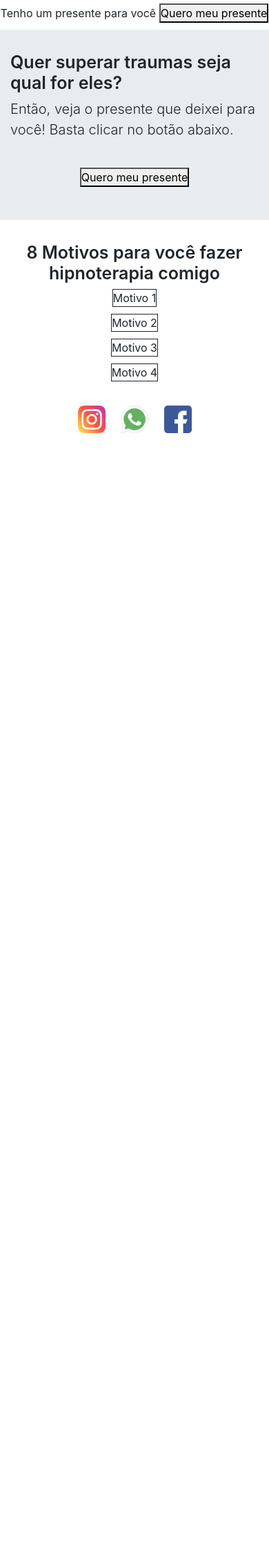
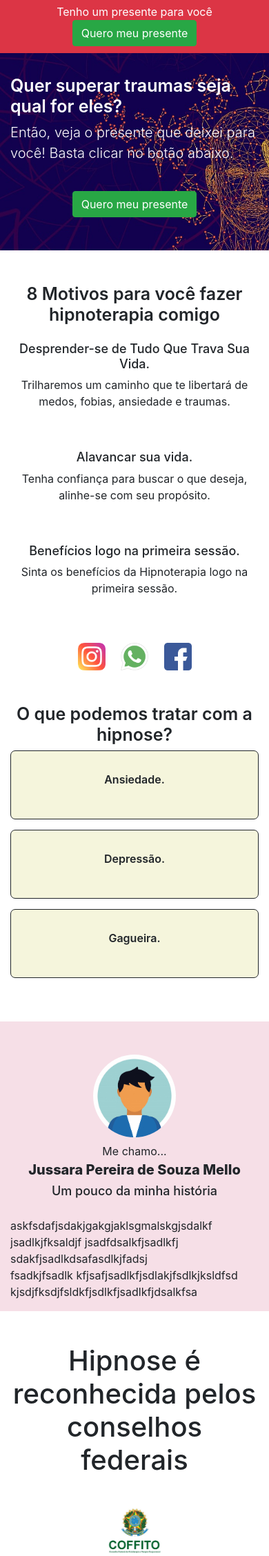
Before and after one commit to Caioom/SiteHipnose, a PHP site: page / in a window 390 px wide. Shown: the top 2256 px of the page at 69% size. Before the commit the page ends 628 px from the top, so only its background shows below. Run offline with PHP 8.4, Linux system fonts and the light colour scheme.

Commit message:
Fim v1 layout mobile

```diff
--- /dev/null
+++ b/components/apresentacao.php
@@ -0,0 +1,18 @@
+<section class="row whoami m-0 mt-5 pt-5">
+    <div class="col-xs-12">
+        <div class="img"></div>
+    </div>
+    <div class="content-apresentation">
+        <p class="p-2 text-center">Me chamo...
+            <br><span style="font-weight: 800; font-size: 20px;">Jussara Pereira de Souza Mello<span>
+            <br>
+            <span style="font-weight: 500; font-size: 18px;">Um pouco da minha história</span>
+        </p>
+        <p class="container">
+            askfsdafjsdakjgakgjaklsgmalskgjsdalkf<br>jsadlkjfksaldjf
+            jsadfdsalkfjsadlkfj<br>sdakfjsadlkdsafasdlkjfadsj<br>fsadkjfsadlk
+            kfjsafjsadlkfjsdlakjfsdlkjksldfsd
+            kjsdjfksdjfsldkfjsdlkfjsadlkfjdsalkfsa
+        </p>
+    </div>
+</section>
--- a/components/banner-intro.php
+++ b/components/banner-intro.php
@@ -1,13 +1,13 @@
 <section class="container">
     <div class="row">
         <div class="col-sm-12 p-0">
-            <div class="jumbotron jumbotron-fluid">
-                <div class="container-fluid">
+            <div class="jumbotron jumbotron-fluid bg-banner">
+                <div class="container-fluid text-white">
                     <h1 class="display-4 title">Quer superar traumas seja qual for eles?</h1>
                     <p class="lead">Então, veja o presente que deixei para você! Basta clicar no botão abaixo.</p>
                     <br>
                     <p class="text-center">
-                        <button> Quero meu presente </div>
+                        <button class="btn rounded btn-success"> Quero meu presente </div>
                     </p>
                 </div>
             </div>
--- /dev/null
+++ b/components/como-sao-tratamentos.php
@@ -0,0 +1,21 @@
+<section class="row p-0 m-0 mt-5 como-sao-tratamentos bg-tratamentos">
+    <div class="container">
+        <div class="col-xs-12 text-center">
+            <h1 class="title text-center pt-3">Como funciona a hipnoterapia?</h1>
+            <div class="text-left">
+                <p>
+                Após uma conversa inicial sem compromisso, iniciamos a terapia.
+                <br>
+                Um encontro semanal online.
+                <br>
+                Duração de 60 minutos cada sessão (claro que podemos conversar sobre tudo!).
+                <br>
+                Minha missão é te ajudar a entender o problema de vários ângulos e buscar soluções.
+                <br>
+                Esse processo continua até você atingir seus objetivos.
+                </p>
+            </div>
+            <button class="mb-2 btn btn-success rounded">Agende sua sessão</button>
+        </div>
+    </div>
+</section>
--- /dev/null
+++ b/components/conselhos-federais.php
@@ -0,0 +1,11 @@
+<section class="row conselhos-federais mt-5 m-0 p-0">
+    <div class="container">
+        <div class="col-xs-12 content">
+            <h1 class="text-center">Hipnose é reconhecida pelos conselhos federais</h1>
+            <img src="./assets/conselhos/coffito.png" alt="Conselho federal Coffito">
+            <img src="./assets/conselhos/cofen.png" alt="Conselho federal Cofen">
+            <img src="./assets/conselhos/cfo.png" alt="Conselho federal Cfo">
+            <img src="./assets/conselhos/cfp.png" alt="Conselho federal Cfp">
+        </div>
+    </div>
+</section>
--- /dev/null
+++ b/components/midias.php
@@ -0,0 +1,7 @@
+<div class="container social-medias">
+    <a href="http://" target="_blank"><img src="./assets/social-media-icons/instagram.png" alt="Icone do Instagram"></a>
+    &nbsp;&nbsp;&nbsp;
+    <a href="http://" target="_blank"><img src="./assets/social-media-icons/whatsapp.png" alt="Icone do Whatsapp"></a>
+    &nbsp;&nbsp;&nbsp;
+    <a href="http://" target="_blank"><img src="./assets/social-media-icons/facebook.png" alt="Icone do Facebook"></a>
+</div>
--- a/components/motivos.php
+++ b/components/motivos.php
@@ -1,26 +1,32 @@
-<section class="row p-0 m-0">
+<section class="row p-0 m-0 mt-3">
     <div class="col-sm-12 text-center">
         <h1 class="title">8 Motivos para você fazer hipnoterapia comigo</h1>
         <div class="format-reasons">
             <div class="row">
-                <div class="col-xs-12" style="border: solid 1px;">Motivo 1</div>
+                <div class="col-xs-12 p-3">
+                    <h3>Desprender-se de Tudo Que Trava Sua Vida.</h3>
+                    <p>
+                    Trilharemos um caminho que te libertará de medos, fobias, ansiedade e traumas.
+                    </p>
+                </div>
             </div>
             <div class="row">
-                <div class="col-xs-12" style="border: solid 1px;">Motivo 2</div>
+                <div class="col-xs-12 p-3">
+                    <h3>Alavancar sua vida.</h3>
+                    <p>
+                    Tenha confiança para buscar o que deseja, alinhe-se com seu propósito.
+                    </p>
+                </div>
             </div>
             <div class="row">
-                <div class="col-xs-12" style="border: solid 1px;">Motivo 3</div>
-            </div>
-            <div class="row">
-                <div class="col-xs-12" style="border: solid 1px;">Motivo 4</div>
+                <div class="col-xs-12 p-3">
+                    <h3>Benefícios logo na primeira sessão.</h3>
+                    <p>
+                    Sinta os benefícios da Hipnoterapia logo na primeira sessão.
+                    </p>
+                </div>
             </div>
         </div>
-        <div class="container social-medias">
-            <a href="http://" target="_blank"><img src="./assets/social-media-icons/instagram.png" alt="Icone do Instagram"></a>
-            &nbsp;&nbsp;&nbsp;
-            <a href="http://" target="_blank"><img src="./assets/social-media-icons/whatsapp.png" alt="Icone do Whatsapp"></a>
-            &nbsp;&nbsp;&nbsp;
-            <a href="http://" target="_blank"><img src="./assets/social-media-icons/facebook.png" alt="Icone do Facebook"></a>
-        </div>
+        <?php require('./components/midias.php'); ?>
     </div>
 </section>
--- a/components/presente.php
+++ b/components/presente.php
@@ -1,8 +1,8 @@
-<section class="container present-warning">
+<section class="container present-warning bg-danger">
     <div class="row">
-        <div class="col-sm-12 text-center p-0">
+        <div class="col-sm-12 text-center p-0 text-white">
             Tenho um presente para você
-            <button>Quero meu presente</button>
+            <button class="btn rounded btn-success">Quero meu presente</button>
         </div>
     </div>
 </section>
--- /dev/null
+++ b/components/rodape.php
@@ -0,0 +1,14 @@
+<section class="row m-0 p-0 mt-5 rodape">
+    <div class="container">
+        <div class="col-xs-12 conteudo">
+            <img class="logo" src="./assets/logo/logo_escuro.png" alt="Logo Jussara Pereira de Souza Mello">
+            <div class="contatos text-center">
+                <?php require('./components/midias.php'); ?>
+                <p style="color: white;">
+                    <br>Todos os direitos reservados 2020 &copy; -
+                    <br>Developed by caio.ds.2003@gmail.com | Design by Yuri.
+                </p>
+            </div>
+        </div>
+    </div>
+</section>
--- /dev/null
+++ b/components/tratamentos.php
@@ -0,0 +1,19 @@
+<section class="row p-0 m-0 mt-5">
+    <div class="container tratamento-hipnose">
+        <div class="col-xs-12 ">
+            <h1 class="title text-center">O que podemos tratar com a hipnose?</h1>
+            <!-- Tratamento 1 -->
+            <div class="card-tratamento">
+                <p class="card-situacao">Ansiedade.</p>
+            </div>
+            <!-- Tratamento 2 -->
+            <div class="card-tratamento">
+                <p class="card-situacao">Depressão.</p>
+            </div>
+            <!-- Tratamento 3 -->
+            <div class="card-tratamento">
+                <p class="card-situacao">Gagueira.</p>
+            </div>
+        </div>
+    </div>
+</section>
--- /dev/null
+++ b/components/videos.php
@@ -0,0 +1,13 @@
+<section class="row p-0 m-0 mt-5">
+    <div class="container">
+        <div class="col-xs-12">
+            <h1 class="title text-center">Vídeos do Youtube</h1>
+            <div class="video">
+                <iframe width="290" height="180" src="https://www.youtube.com/embed/JnfyjwChuNU" frameborder="0" allow="accelerometer; autoplay; encrypted-media; gyroscope; picture-in-picture" allowfullscreen></iframe>
+                <iframe width="290" height="180" src="https://www.youtube.com/embed/JnfyjwChuNU" frameborder="0" allow="accelerometer; autoplay; encrypted-media; gyroscope; picture-in-picture" allowfullscreen></iframe>
+                <iframe width="290" height="180" src="https://www.youtube.com/embed/JnfyjwChuNU" frameborder="0" allow="accelerometer; autoplay; encrypted-media; gyroscope; picture-in-picture" allowfullscreen></iframe>
+                <iframe width="290" height="180" src="https://www.youtube.com/embed/JnfyjwChuNU" frameborder="0" allow="accelerometer; autoplay; encrypted-media; gyroscope; picture-in-picture" allowfullscreen></iframe>
+            </div>
+        </div>
+    </div>
+</section>
--- a/css/style.css
+++ b/css/style.css
@@ -8,11 +8,19 @@
     font-weight: 600;
 }
 
+/* Present session */
 .present-warning {
     padding-top: 5px;
     padding-bottom: 10px;
 }
 
+/* Banner session */
+.bg-banner {
+    background-image: url('../assets/tratamentos/bg-tratamentos.jpeg');
+    background-size: cover;
+}
+
+/* Reasons session */
 .format-reasons {
     display: flex;
     flex-direction: column;
@@ -23,8 +31,77 @@
     margin-bottom: 10px;
 }
 
+.format-reasons h3 {
+    font-size: 18px;
+}
+
+
 /* social medias - session reasons */
 .social-medias img{
     margin-top: 25px;
     width: 40px;
 }
+
+/* Whoami */
+.whoami {
+    display: flex;
+    flex-direction: column;
+    align-items: center;
+    background-color: rgba(229, 166, 187, 0.356);
+}
+
+.whoami .img {
+    width: 120px;
+    height: 120px;
+    background-image: url('../assets/perfis/perfil.jpg');
+    background-size: cover;
+    border-radius: 100%;
+}
+
+/* What may be trated by hipnose */
+.tratamento-hipnose .card-tratamento {
+    display: flex;
+    height: 100px;
+    justify-content: center;
+    align-items: center;
+    border: solid 1px;
+    border-radius: 7px;
+    background-color: beige;
+    margin-bottom: 15px;
+}
+
+.tratamento-hipnose .card-situacao {
+    font-weight: 600;
+}
+
+/* Federal council */
+.conselhos-federais .content{
+    display: flex;
+    flex-direction: column;
+    align-items: center;
+}
+
+.conselhos-federais img {
+    width: 150px;
+}
+
+/* How work session */
+.bg-tratamentos {
+    color: white;
+    background-image: url('../assets/tratamentos/bg-tratamentos.jpeg');
+}
+
+/* Rodape */
+.rodape {
+    background-color: #383A41;
+}
+
+.rodape .logo {
+    width: 300px;
+}
+
+.rodape .conteudo {
+    display: flex;
+    flex-direction: column;
+    justify-content: center;
+}
--- a/index.php
+++ b/index.php
@@ -1,5 +1,6 @@
 <!DOCTYPE html>
 <html lang="pt-br">
+
 <head>
     <meta charset="UTF-8">
     <meta name="viewport" content="width=device-width, initial-scale=1.0">
@@ -7,17 +8,24 @@
     <link rel="stylesheet" type="text/css" href="./css/style.css">
     <title>Melhor hipnoterapia da regiao de Campinas</title>
 </head>
+
 <body>
     <main class="container-fluid p-0">
         <?php
         require('./components/presente.php');
         require('./components/banner-intro.php');
         require('./components/motivos.php');
+        require('./components/tratamentos.php');
+        require('./components/apresentacao.php');
+        require('./components/conselhos-federais.php');
+        require('./components/como-sao-tratamentos.php');
+        require('./components/videos.php');
+        require('./components/rodape.php');
         ?>
-
     </main>
     <script src="https://code.jquery.com/jquery-3.4.1.slim.min.js" integrity="sha384-J6qa4849blE2+poT4WnyKhv5vZF5SrPo0iEjwBvKU7imGFAV0wwj1yYfoRSJoZ+n" crossorigin="anonymous"></script>
     <script src="https://cdn.jsdelivr.net/npm/popper.js@1.16.0/dist/umd/popper.min.js" integrity="sha384-Q6E9RHvbIyZFJoft+2mJbHaEWldlvI9IOYy5n3zV9zzTtmI3UksdQRVvoxMfooAo" crossorigin="anonymous"></script>
     <script src="./lib/js/bootstrap.min.js"></script>
 </body>
+
 </html>
```
Also changed, not shown: assets/conselhos/cfo.png (added), assets/conselhos/cfp.png (added), assets/conselhos/cofen.png (added), assets/conselhos/coffito.png (added), assets/logo/logo.png (added), assets/logo/logo_escuro.png (added), assets/perfis/perfil.jpg (added), assets/tratamentos/bg-tratamentos.jpeg (added). Lines whose indentation alone changed are shown as unchanged.
